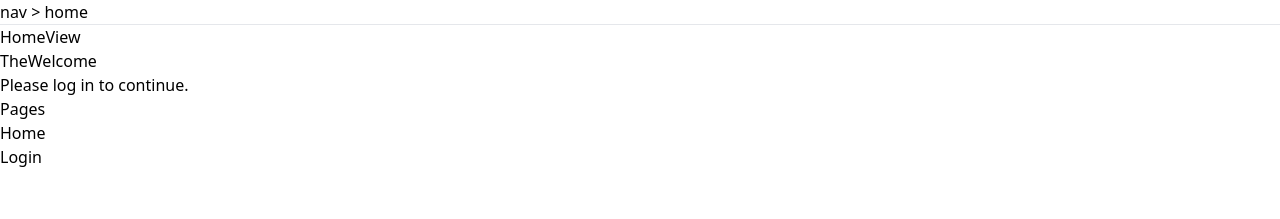
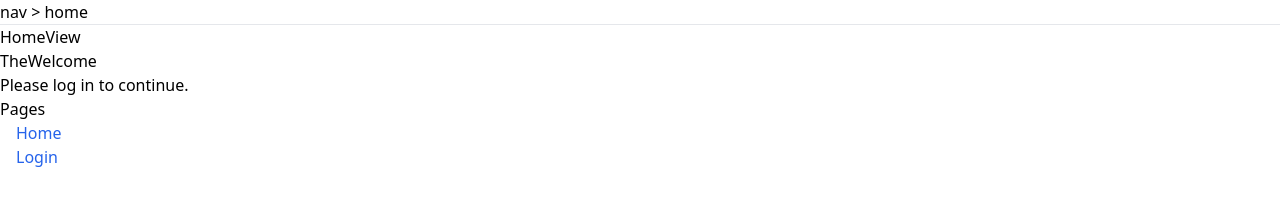
Before and after one commit to jhjcpishva/llms-micro-blog-web, a Vue app: page / in a window 1280 px wide. Shown: the top 219 px of the page. Built offline with nearby package versions, Linux system fonts and the light colour scheme; the HTML template or start-up script is replaced by a standard one.

Commit message:
play some tailwindcss

```diff
--- a/src/views/HomeView.vue
+++ b/src/views/HomeView.vue
@@ -1,8 +1,6 @@
 <script setup lang="ts">
 import { RouterLink } from 'vue-router'
-
 import TheWelcome from '@/components/TheWelcome.vue'
-
 </script>
 
 <template>
@@ -12,8 +10,18 @@ import TheWelcome from '@/components/TheWelcome.vue'
     <TheWelcome />
     <h2>Pages</h2>
     <ul>
-      <li><RouterLink to="/">Home</RouterLink></li>
-      <li><RouterLink :to="{ name: 'login' }">Login</RouterLink></li>
+      <li class="pl-4">
+        <RouterLink class="link" to="/">Home</RouterLink>
+      </li>
+      <li class="pl-4">
+        <RouterLink class="link" :to="{ name: 'login' }">Login</RouterLink>
+      </li>
     </ul>
   </main>
 </template>
+
+<style scoped>
+.link {
+  @apply text-blue-600 hover:bg-gray-200 hover:underline;
+}
+</style>
```
